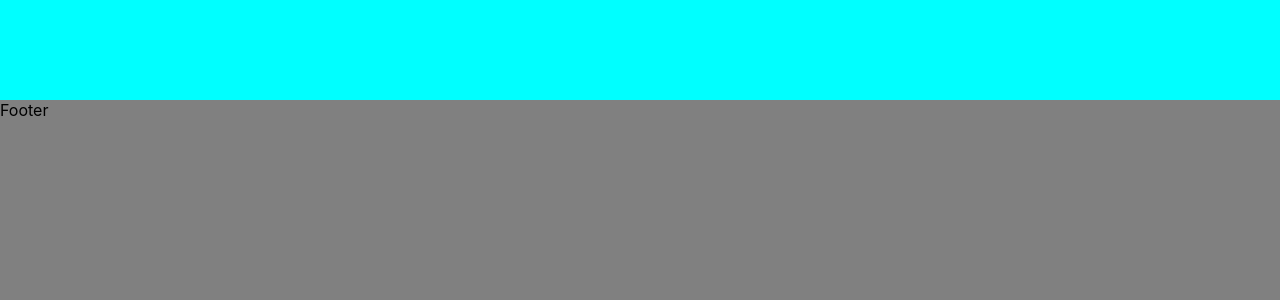
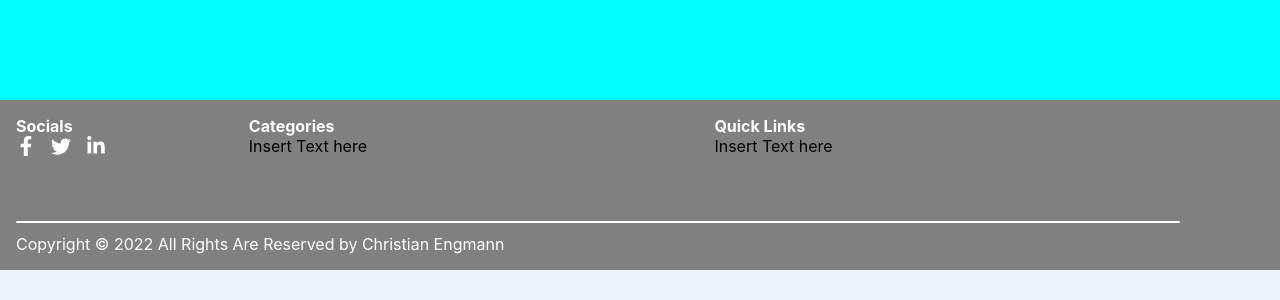
Before and after one commit to CEngmann91/portfolio, a React (Create React App) app: page / in a window 1280 px wide. Before the commit this address had no page. Shown: the part 3100-3400 px from the top of the page. After the commit the page ends 3370 px from the top, so only its background shows below. Built offline with nearby package versions, Linux system fonts and the light colour scheme.

Commit message:
footer updated

```diff
--- a/src/pages/Footer/Footer.jsx
+++ b/src/pages/Footer/Footer.jsx
@@ -1,10 +1,55 @@
 import React from 'react'
 import './Footer.scss';
+import { Twitter, Facebook, Linkedin } from '../../utils/icons';
 
 const Footer = () => {
   return (
     <div className='app__footer'>
-        Footer
+      {/* Footer */}
+
+
+      <div className='app__footer--contents'>
+
+        <div className='socials'>
+          <p className='title'>Socials</p>
+          {/* <p>Insert Text here</p> */}
+          <div className='links'>
+            <div className='links-icon'><Facebook /></div>
+            <div className='links-icon'><Twitter /></div>
+            <div className='links-icon'><Linkedin /></div>
+          </div>
+        </div>
+
+
+
+        <div className='categories'>
+          <p className='title'>Categories</p>
+          <p>Insert Text here</p>
+        </div>
+
+        <div className='quick-links'>
+          <p className='title'>Quick Links</p>
+          <p>Insert Text here</p>
+        </div>
+      </div>
+
+      <div className='app__footer--baseline'>
+        <div className='line' />
+
+        <div className='container'>
+          <p className='copyright'>Copyright © 2022 All Rights Are Reserved by Christian Engmann</p>
+
+          {/* <div className='links'>
+            <div className='links-icon'><Facebook /></div>
+            <div className='links-icon'><Twitter /></div>
+            <div className='links-icon'><Linkedin /></div>
+          </div> */}
+
+        </div>
+      </div>
+
+
+
     </div>
   )
 }
--- a/src/pages/Footer/Footer.scss
+++ b/src/pages/Footer/Footer.scss
@@ -1,5 +1,124 @@
+@import '../../utils/colours.scss';
+
 .app__footer {
-    height: 200px;
+    flex: 1;
+    display: flex;
+    flex-direction: column;
+    justify-content: space-between;
+    height: 170px;
+    // Center the content.
+    align-items: flex-start;
+
+    padding: 1rem 1rem;
+    padding-right: 100px;
 
     background-color: gray;
+
+
+    &--contents {
+        display: flex;
+        flex-direction: row;
+        width: 100%;
+        height: 100%;
+        // justify-content: space-between;
+        // background: red;
+
+
+
+        .socials {
+            width: 20%;
+            // background: blue;
+
+            .title {
+                color: $white-colour;
+                font-weight: bold;
+            }
+
+            .links {
+                display: flex;
+
+                &-icon {
+                    width: 20px;
+                    height: 20px;
+                    margin-right: 15px;
+                    cursor: pointer;
+
+                    svg {
+                        color: white;
+                        width: 100%;
+                        height: 100%;
+                    }
+                }
+            }
+        }
+
+
+        .categories {
+            width: 40%;
+            // background: green;
+
+            .title {
+                color: $white-colour;
+                font-weight: bold;
+            }
+        }
+
+
+
+        .quick-links {
+            width: 40%;
+            // background: cyan;
+
+            .title {
+                color: $white-colour;
+                font-weight: bold;
+            }
+        }
+    }
+
+    &--baseline {
+        display: flex;
+        flex-direction: column;
+        width: 100%;
+        // justify-content: space-between;
+
+        .line {
+            position: relative;
+            top: 0;
+            float:right;
+            width: 100%;
+            height: 2px;
+            background: $white-colour;
+            border-radius: 5px;
+            margin: 0.7rem 0rem;
+        }
+
+        .container {
+            flex: 1;
+            display: flex;
+            justify-content: space-between;
+        }
+
+        .copyright {
+            color: $white-colour;
+            // padding-bottom: 10px;
+        }
+
+        // .links {
+        //     display: flex;
+
+        //     &-icon {
+        //         width: 20px;
+        //         height: 20px;
+        //         margin-right: 15px;
+        //         cursor: pointer;
+
+        //         svg {
+        //             color: white;
+        //             width: 100%;
+        //             height: 100%;
+        //         }
+        //     }
+        // }
+    }
 }
--- /dev/null
+++ b/src/utils/icons.js
@@ -0,0 +1,8 @@
+import { BsTwitter } from 'react-icons/bs';
+import { FaFacebookF, FaLinkedinIn } from 'react-icons/fa';
+
+export {
+    BsTwitter as Twitter,
+    FaFacebookF as Facebook,
+    FaLinkedinIn as Linkedin,
+};
```
